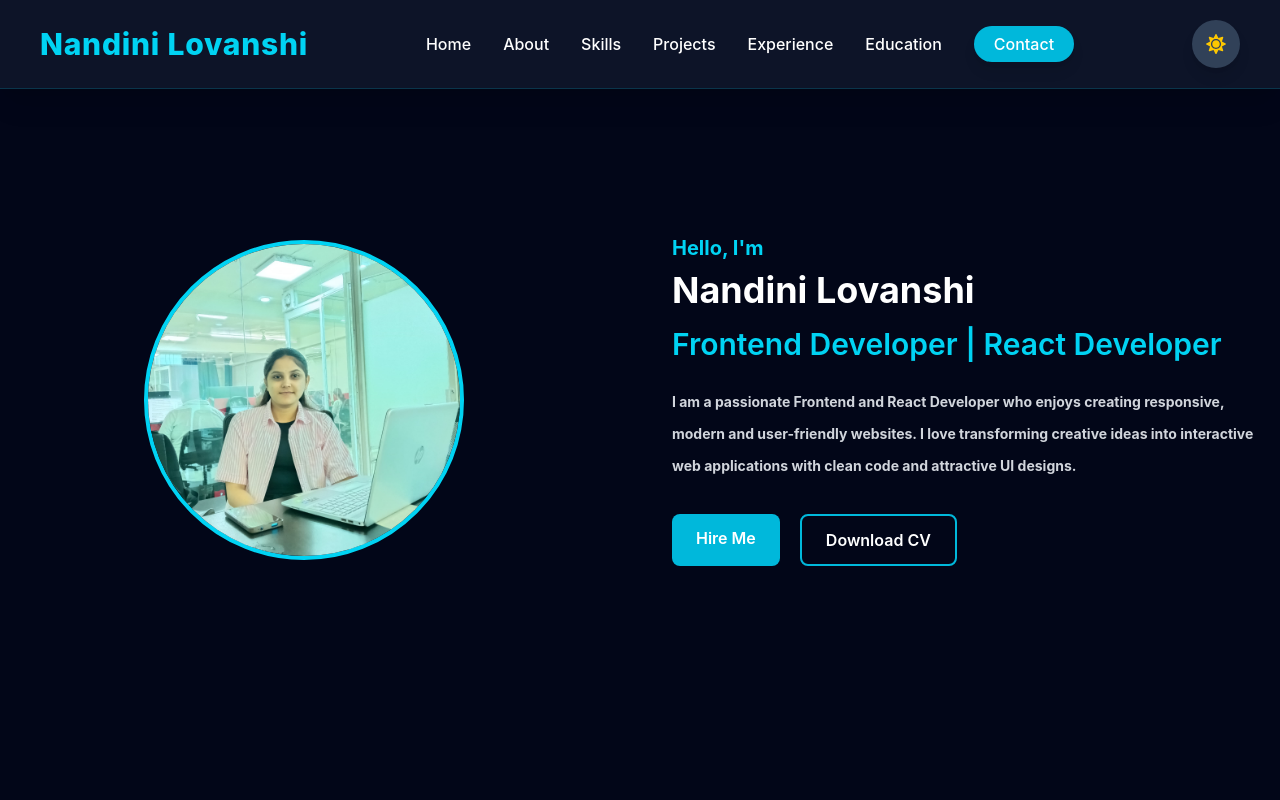
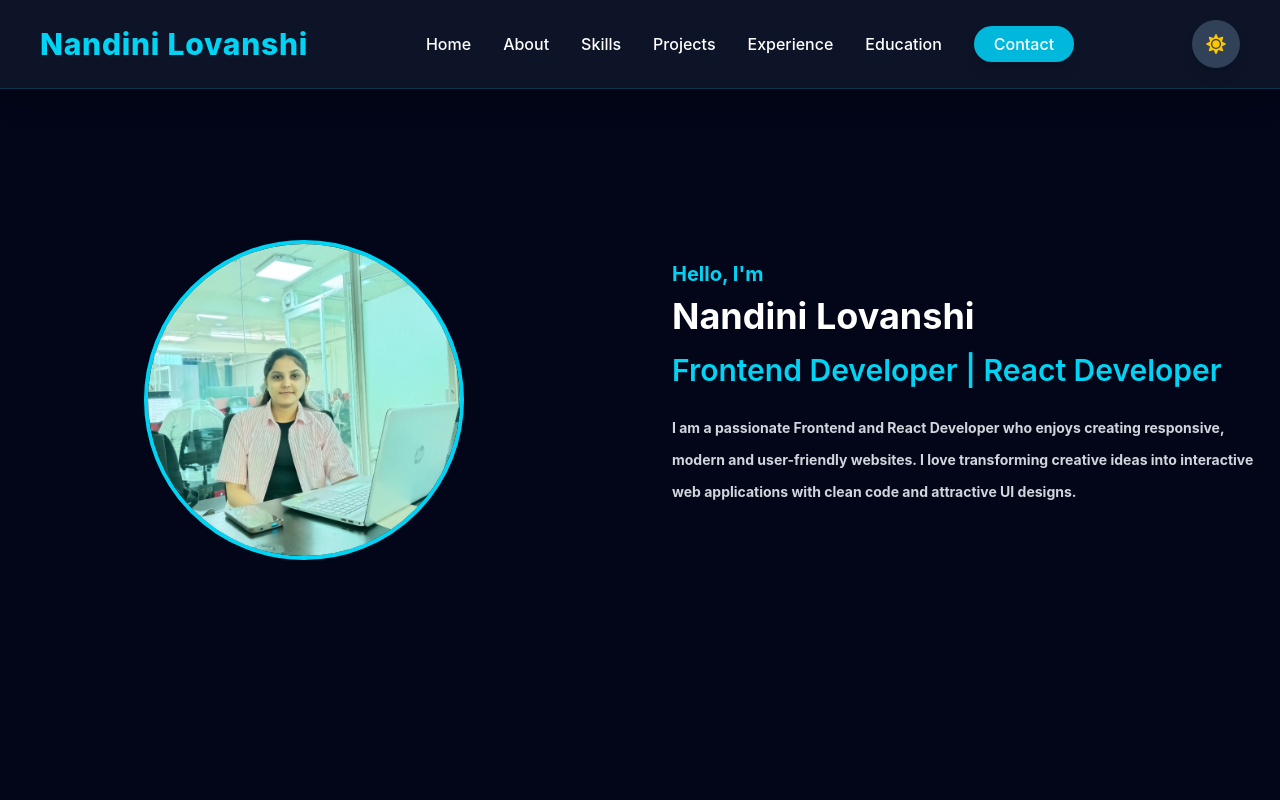
Before and after one commit to NandiniLovanshi/Nandini-Portfolio, a React (Vite) app in the folder my-portfolio/: page / in a window 1280 px wide. Shown: the top 800 px of the page. Built offline with nearby package versions, Linux system fonts and the light colour scheme.

Commit message:
remove button

```diff
--- a/my-portfolio/src/components/Home.jsx
+++ b/my-portfolio/src/components/Home.jsx
@@ -37,26 +37,7 @@ function Home() {
   applications with clean code and attractive UI designs.
 </p>
 
-          <div className="flex gap-5">
 
-            {/* Hire Me Button */}
-            <a
-              href="#contact"
-              className="bg-cyan-500 hover:bg-cyan-600 px-6 py-3 rounded-lg font-semibold duration-300"
-            >
-              Hire Me
-            </a>
-
-            {/* Download CV */}
-            <a
-              href="/Nandini_Lovanshi_Resume.pdf"
-              download="Nandini_Lovanshi_Resume.pdf"
-              className="border-2 border-cyan-500 hover:bg-cyan-500 hover:text-white px-6 py-3 rounded-lg font-semibold duration-300"
-            >
-              Download CV
-            </a>
-
-          </div>
 
         </div>
 
```
